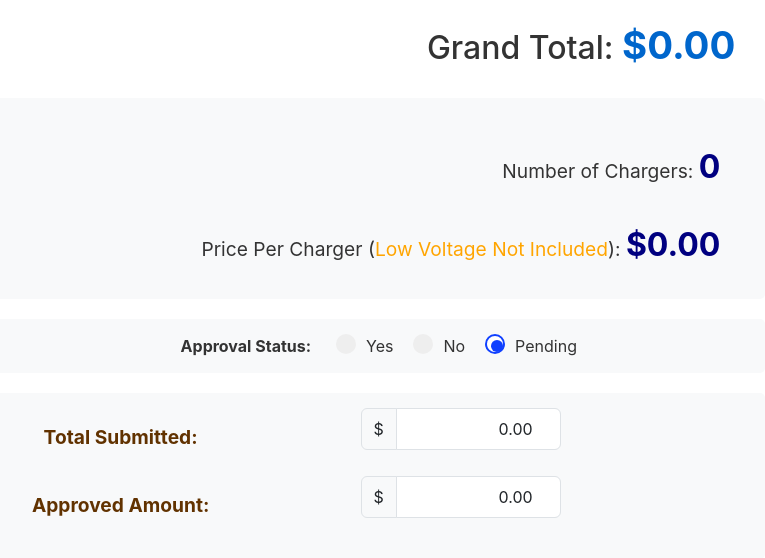
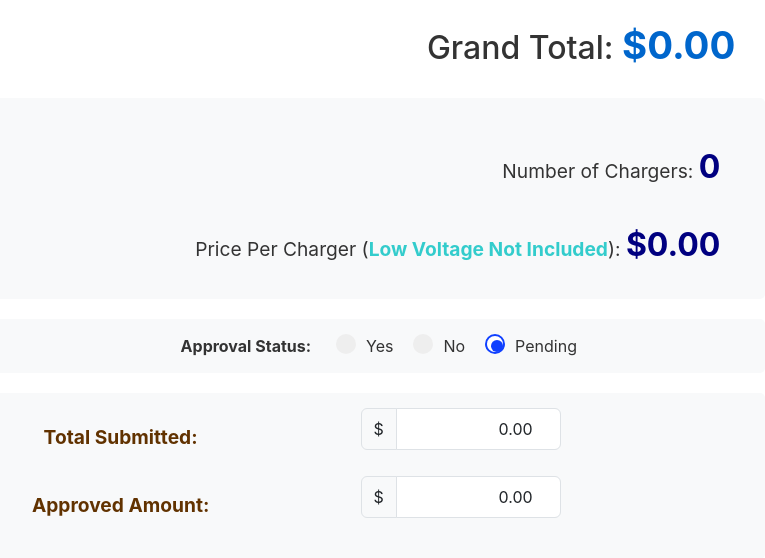
Before and after one commit to CarlosCruzValverde/testEstimator, a Flask app: template templates/portfolio/estimate_summary.html in a window 1280 px wide. Shown: the part 924-1482 px from the top of the page, without its empty margins (317-1082 px from the left). Run offline with Flask 3, Linux system fonts and the light colour scheme; the template is opened without the code that fills it, so the values that code supplies are empty; parts of the project's set-up code (start-up, migrations or seed data) failed here and were passed over; some libraries are stand-ins or nearby versions.

Commit message:
Update estimate_summary.html

```diff
--- a/templates/portfolio/estimate_summary.html
+++ b/templates/portfolio/estimate_summary.html
@@ -128,7 +128,7 @@
                 <span id="chargers-count">0</span>
             </div>
             <div class="charger-row">
-                <span class="charger-label">Price Per Charger (<span style="color: orange;">Low Voltage Not
+                <span class="charger-label">Price Per Charger (<span style="color: rgb(51, 204, 204); font-weight: bold;">Low Voltage Not
                         Included</span>):</span>
                 <span id="price-per-charger">$0.00</span>
             </div>
```
